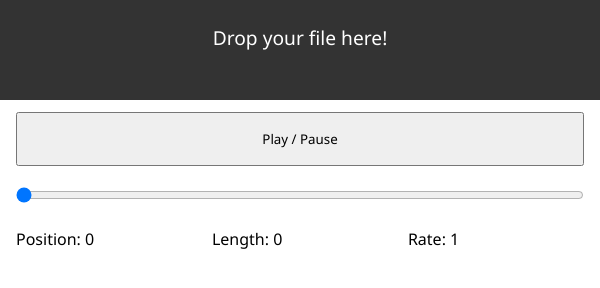
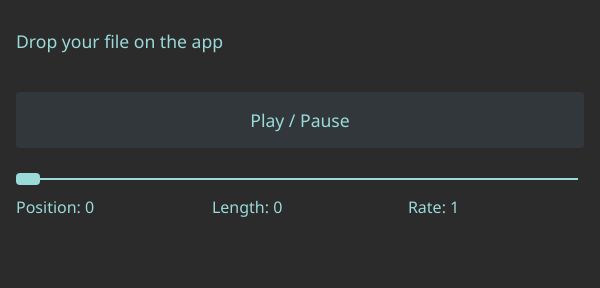
Before and after one commit to akgunAkgunduz/transcriber, an Electron app: page index.html in a window 600 px wide. Drawn offline with Linux system fonts and the light colour scheme.

Commit message:
Styling changes

```diff
--- a/css/style.css
+++ b/css/style.css
@@ -12,6 +12,34 @@
   font-family: 'Segoe UI', Tahoma, Geneva, Verdana, sans-serif;
 }
 
+body {
+  background-color: var(--color1);
+  color: var(--color4);
+  overflow: hidden;
+}
+
+input[type=range] {
+  -webkit-appearance: none;
+  height: 2px;
+  line-height: 12px;
+  background: var(--color4);
+  outline: none;
+  cursor: pointer;
+}
+
+input[type=range]::-webkit-slider-thumb {
+  -webkit-appearance: none;
+  width: 24px;
+  height: 12px;
+  border-radius: 4px;
+  background-color: var(--color4);
+  cursor: pointer;
+  transition: .25s ease-in-out;
+}
+input[type=range]::-webkit-slider-thumb:hover {
+  background-color: var(--color3);
+}
+
 .row {
   margin-bottom: .25rem;
   padding: .5rem 1rem;
@@ -19,24 +47,50 @@
 }
 
 #file-div {
-  background-color: #333;
-  color: #fff;
-  height: 100px;
-  padding-top: 1.5rem;
+  padding: 0 1rem;
+  height: 80px;
 }
 
 #file-div span {
-  vertical-align: middle;
-  font-size: 1.2rem;
+  display: block;
+  position: relative;
+  max-width: 562px;
+  left: 0;
+  top: calc((80px - 23px) / 2);
+  font-size: 1.1rem;
+  text-align: left;
+  white-space: nowrap;
+  overflow: hidden;
 }
 
+#progress-div {
+  position: relative;
+  padding: 0 1rem;
+  height: 12px;
+  margin-top: 1rem;
+}
 #progress {
-  width: 100%;
+  position: absolute;
+  /* width: 100%; */
+  width: 562px;
+  left: 1rem;
+  top: 6px;
 }
 
 #play-pause {
   width: 100%;
   padding: 1rem 0;
+  color: var(--color4);
+  background-color: var(--color2);
+  font-size: 1.1rem;
+  border: 0;
+  outline: none;
+  border-radius: 4px;
+  transition: .25s ease-in-out;
+}
+#play-pause:hover {
+  background-color: var(--color3);
+  color: var(--color2);
 }
 
 #info {
--- a/index.html
+++ b/index.html
@@ -8,17 +8,19 @@
 </head>
 
 <body ondragstart="return false;" ondrop="return false;">
-  <!-- All of the Node.js APIs are available in this renderer process. -->
   <div id="container">
     <div id="file-div" class="row">
-      <span>Drop your file here!</span>
+      <span>Drop your file on the app</span>
     </div>
+
     <div id="controls" class="row">
       <button id="play-pause" tabindex="-1" onkeydown="return false;">Play / Pause</button>
     </div>
+
     <div id="progress-div" class="row">
       <input type="range" name="progress" id="progress" value="0" min="0" step="0.1" tabindex="-1" onkeydown="return false;">
     </div>
+
     <div id="info" class="row">
         <div>
           Position: <span id="song-position">0</span>
--- a/main.js
+++ b/main.js
@@ -19,7 +19,7 @@ function createWindow () {
   // Create the browser window.
   mainWindow = new BrowserWindow({
     width: 600,
-    height: 320,
+    height: 282,
     x: mainWindowState.x,
     y: mainWindowState.y,
     icon: 'img/transcriber.ico',
@@ -31,7 +31,7 @@ function createWindow () {
 
   mainWindow.openDevTools({ detach: true })
 
-  // mainWindow.setMenu(null);
+  mainWindow.setMenu(null);
 
   // and load the index.html of the app.
   mainWindow.loadURL(url.format({
```
Also changed, not shown: 1 other file.
